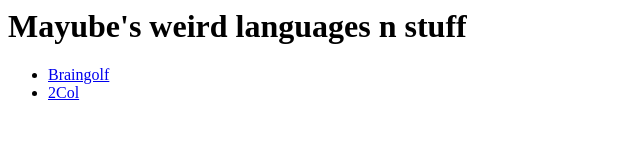
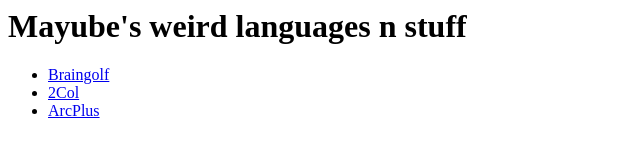
Before and after one commit to dylanrenwick/gunnerwolf.github.io, a plain HTML site: page index.html in a window 1280 px wide. Shown: the full height of the page, 0-640 px from the left. Drawn offline with Linux system fonts and the light colour scheme.

Commit message:
Added arcplus link

```diff
--- a/index.html
+++ b/index.html
@@ -7,6 +7,7 @@
 <ul>
     <li><a href="braingolf/">Braingolf</a></li>
     <li><a href="2col/">2Col</a></li>
+    <li><a href="arcplus/">ArcPlus</a></li>
 </ul>
 </body>
 </html>
```
